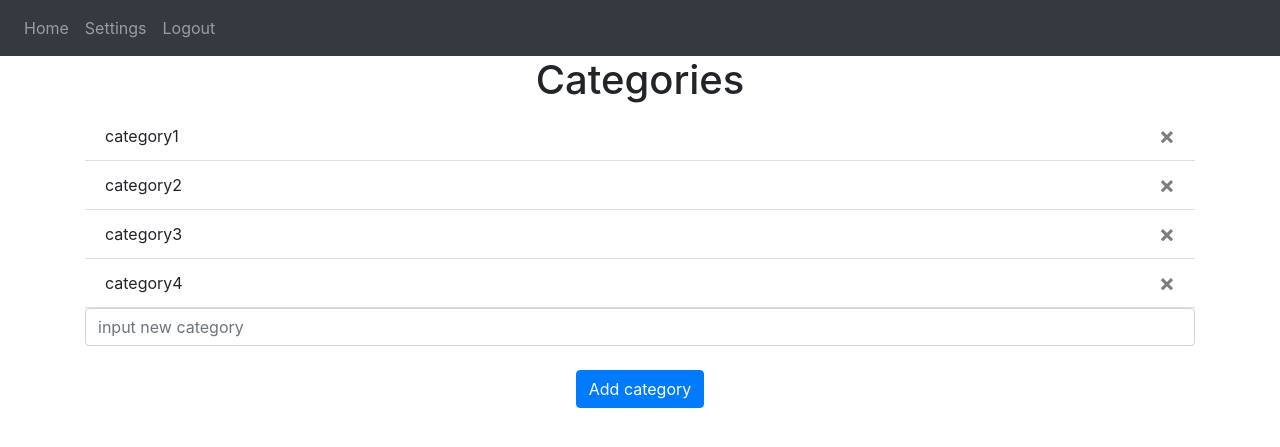
After one commit to MichalDemko/recomenu, a Flask app: page /settings in a window 1280 px wide. The commit adds this page. Shown: the top 447 px of the page. Run offline with Flask 2, Linux system fonts and the light colour scheme; a user stored in the database is signed in; data comes from the database, SQL or seed files in the repository; some libraries are stand-ins or nearby versions.

Commit message:
Implamented categories and basic settings page

```diff
--- a/semestral/app/src/__init__.py
+++ b/semestral/app/src/__init__.py
@@ -20,7 +20,7 @@ def create_app():
     app.register_blueprint(views, url_prefix='/')
     app.register_blueprint(auth, url_prefix='/')
 
-    from .models import User, Food
+    from .models import User, Food, Category, FoodCategory
 
     create_database(app)
 
--- a/semestral/app/src/auth.py
+++ b/semestral/app/src/auth.py
@@ -55,9 +55,7 @@ def sign_up():
             db.session.add(new_user)
             db.session.commit()
             flash('Account created!', category='success')
-            login_user(user, remember=True)
+            login_user(new_user, remember=True)
             return redirect(url_for('views.home'))
 
-
-    data = request.form
     return render_template("sign_up.html", user=current_user)
--- a/semestral/app/src/static/index.js
+++ b/semestral/app/src/static/index.js
@@ -6,3 +6,12 @@ function deleteFood(foodId){
         window.location.href = "/";
     });
 }
+
+function deleteCategory(categoryId){
+    fetch('/delete-category', {
+        method: 'POST',
+        body: JSON.stringify({ categoryId: categoryId})
+    }).then((_res) => {
+        window.location.href = "/settings";
+    });
+}
--- a/semestral/app/src/templates/base.html
+++ b/semestral/app/src/templates/base.html
@@ -31,6 +31,7 @@
         <div class="navbar-nav">
         {% if user.is_authenticated %}
           <a class="nav-item nav-link" id="home" href="/">Home</a>
+          <a class="nav-item nav-link" id="settings" href="/settings">Settings</a>
           <a class="nav-item nav-link" id="logout" href="/logout">Logout</a>
         {% else %}
           <a class="nav-item nav-link" id="login" href="/login">Login</a>
--- /dev/null
+++ b/semestral/app/src/templates/settings.html
@@ -0,0 +1,27 @@
+{% extends "base.html" %} {% block title %}Settings{% endblock %}
+{% block content %}
+<h1 align="center">Categories</h1>
+<ul class="list-group list-group-flush" id="categories">
+    {% for category in user.categories %}
+    <li class="list-group-item">
+        {{ category.name }}
+        <button type="button" class="close" onClick="deleteCategory({{ category.id }} )">
+            <span aria-hidden="true">&times;</span>
+        </button>
+    </li>
+    {% endfor %}
+</ul>
+<form method="POST">
+    <input
+        type="text"
+        name="category"
+        id="category"
+        class="form-control"
+        placeholder="input new category"
+    />
+    <br />
+    <div align="center">
+        <button type="submit" class="btn btn-primary">Add category</button>
+    </div>
+</form>
+{% endblock %}
--- a/semestral/app/src/views.py
+++ b/semestral/app/src/views.py
@@ -1,7 +1,8 @@
+from os import name
 from flask import Blueprint, render_template, request, flash, jsonify
 from flask_login import login_required, current_user
 from flask_sqlalchemy.model import camel_to_snake_case
-from .models import Food
+from .models import Category, Food
 from . import db
 import json
 
@@ -16,13 +17,17 @@ def home():
         if len(food) < 1:
             flash('Food is short!!',category='error')
         else:
-            new_food = Food(data=food, user_id=current_user.id)
+            categoriesId= (int(x.split('_')[-1]) for x in request.form.keys() if x.startswith('category_'))
+            categories = [Category.query.get(x) for x in categoriesId]
+            if not categories:
+                flash('No categories selected',category='error')
+                return render_template("home.html", user=current_user)
+            new_food = Food(data=food, user_id=current_user.id, categories=categories)
             db.session.add(new_food)
             db.session.commit()
             flash('Food added!', category='success')
 
     return render_template("home.html", user=current_user)
-
 
 @views.route('/delete-food', methods=['POST'])
 def delete_food():
@@ -35,3 +40,33 @@ def delete_food():
             db.session.commit()
 
     return jsonify({})
+
+@views.route('/settings',methods=['GET','POST'])
+@login_required
+def settings():
+    if request.method == 'POST':
+        category = request.form.get('category')
+
+        if len(category) < 1:
+            flash('Category is short!!',category='error')
+        else:
+            new_category = Category(name=category, value=1. , user_id=current_user.id)
+            db.session.add(new_category)
+            db.session.commit()
+            flash('Food category added!', category='success')
+
+    return render_template("settings.html", user=current_user)
+
+
+
+@views.route('/delete-category', methods=['POST'])
+def delete_category():
+    category = json.loads(request.data)
+    categoryId = category['categoryId']
+    category = Category.query.get(categoryId)
+    if category:
+        if category.user_id == current_user.id:
+            db.session.delete(category)
+            db.session.commit()
+
+    return jsonify({})
```
Also changed, not shown: semestral/app/src/models.py (+23 -4 lines), semestral/app/src/templates/home.html (+20 -2 lines), semestral/app/src/database.db.
